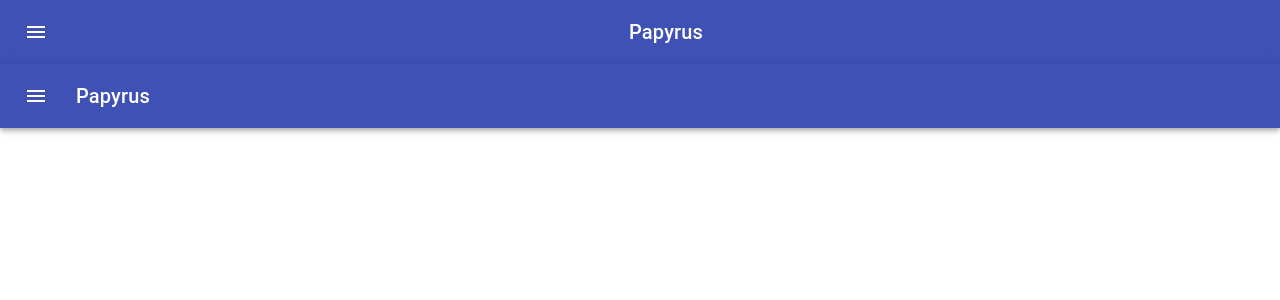
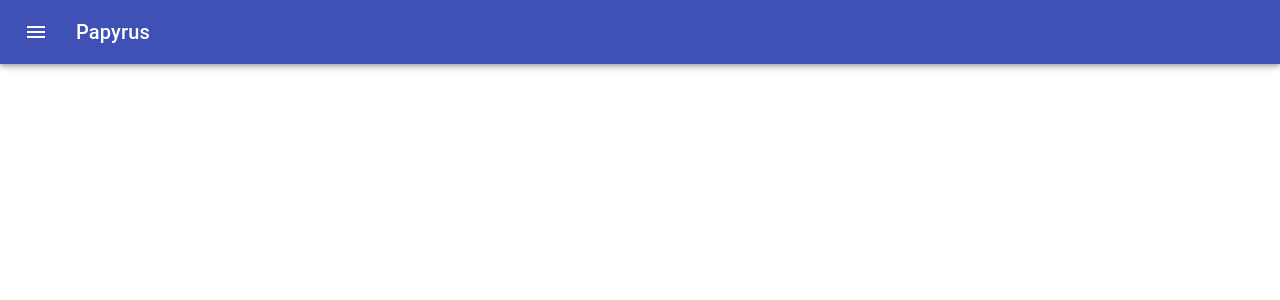
Before and after one commit to aswathyeg/papyrus-ui, a React (Create React App) app: page /menubar in a window 1280 px wide. Shown: the top 300 px of the page. Built offline with nearby package versions, Linux system fonts and the light colour scheme.

Commit message:
commented out

```diff
--- a/src/Login.tsx
+++ b/src/Login.tsx
@@ -7,7 +7,7 @@ const Login = () => {
   return (
     <Router>
       <Route exact path="/" component={LoginForm} />
-      <Route path="/menubar" component={Menubar} />
+      {/* <Route path="/menubar" component={Menubar} /> */}
 
     </Router>
   );
```
